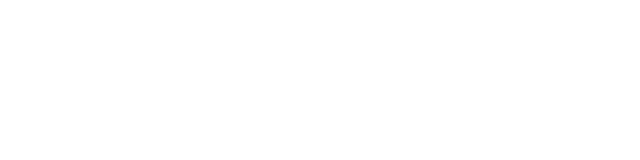
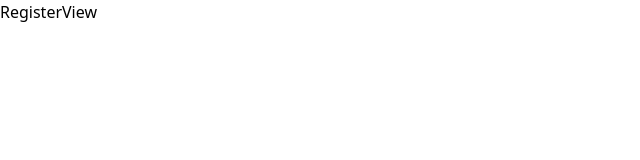
Before and after one commit to SebastianCastilloDev/devtree, a React (Vite) app in the folder frontend/: page /auth/register in a window 1280 px wide. Before the commit this address had no page. Shown: the top 160 px of the page, without its empty margins (0-640 px from the left). Built offline with nearby package versions, Linux system fonts and the light colour scheme.

Commit message:
RegisterView

```diff
--- a/frontend/src/router.tsx
+++ b/frontend/src/router.tsx
@@ -1,5 +1,6 @@
 import { BrowserRouter, Routes, Route } from "react-router-dom";
 import LoginView from "./views/LoginView";
+import RegisterView from "./views/RegisterView";
 
 export default function Router() {
   return (
@@ -7,6 +8,7 @@
       <Routes>
         <Route>
           <Route path="/auth/login" element={<LoginView />} />
+          <Route path="/auth/register" element={<RegisterView />} />
         </Route>
       </Routes>
     </BrowserRouter>
--- a/frontend/src/views/LoginView.tsx
+++ b/frontend/src/views/LoginView.tsx
@@ -1,6 +1,6 @@
 
 export default function LoginView() {
   return (
-    <div>LoginView</div>
+    <div className=" text-3xl">LoginView</div>
   )
 }
--- /dev/null
+++ b/frontend/src/views/RegisterView.tsx
@@ -0,0 +1,6 @@
+
+export default function RegisterView() {
+  return (
+    <div>RegisterView</div>
+  )
+}
```
